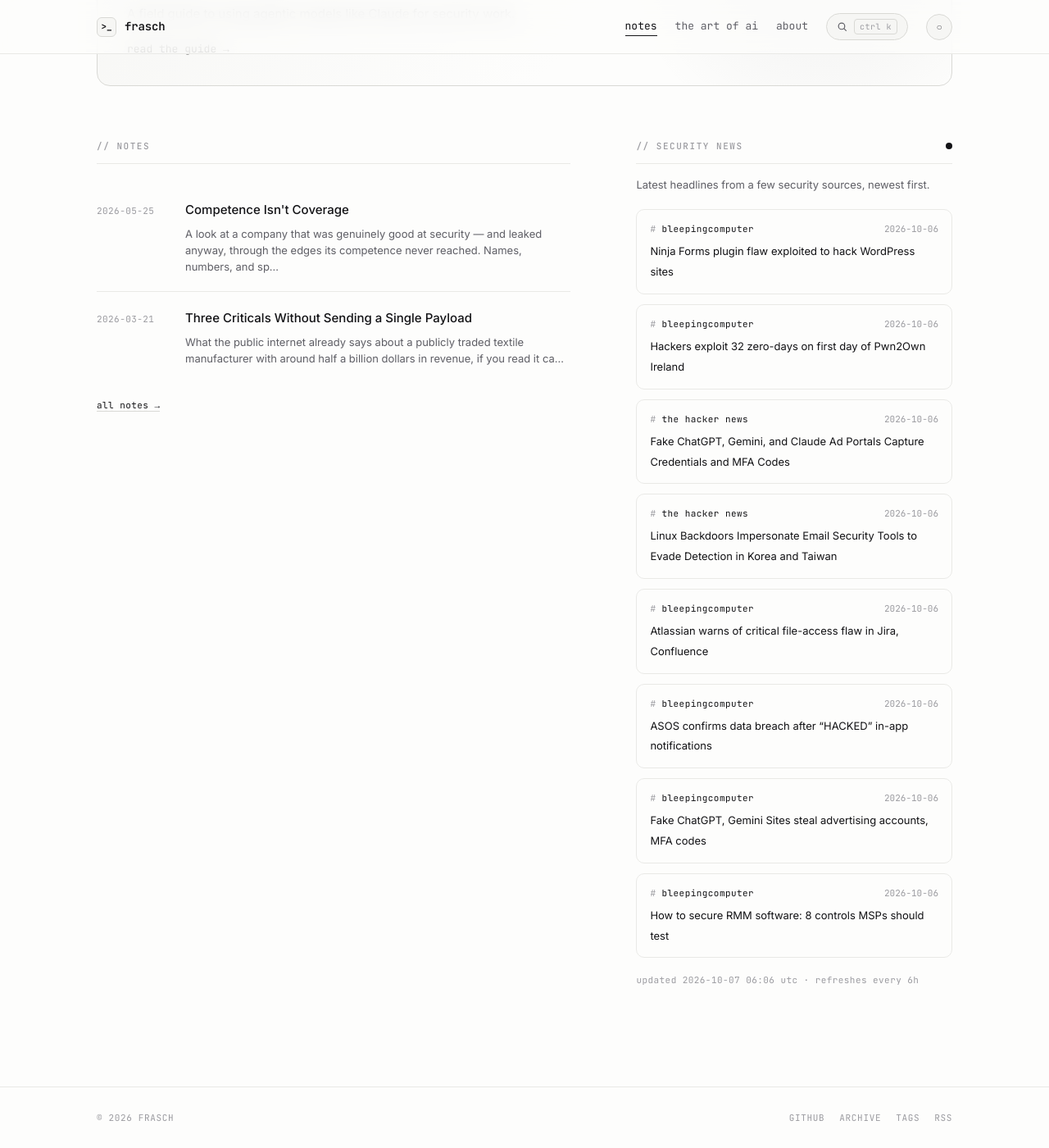
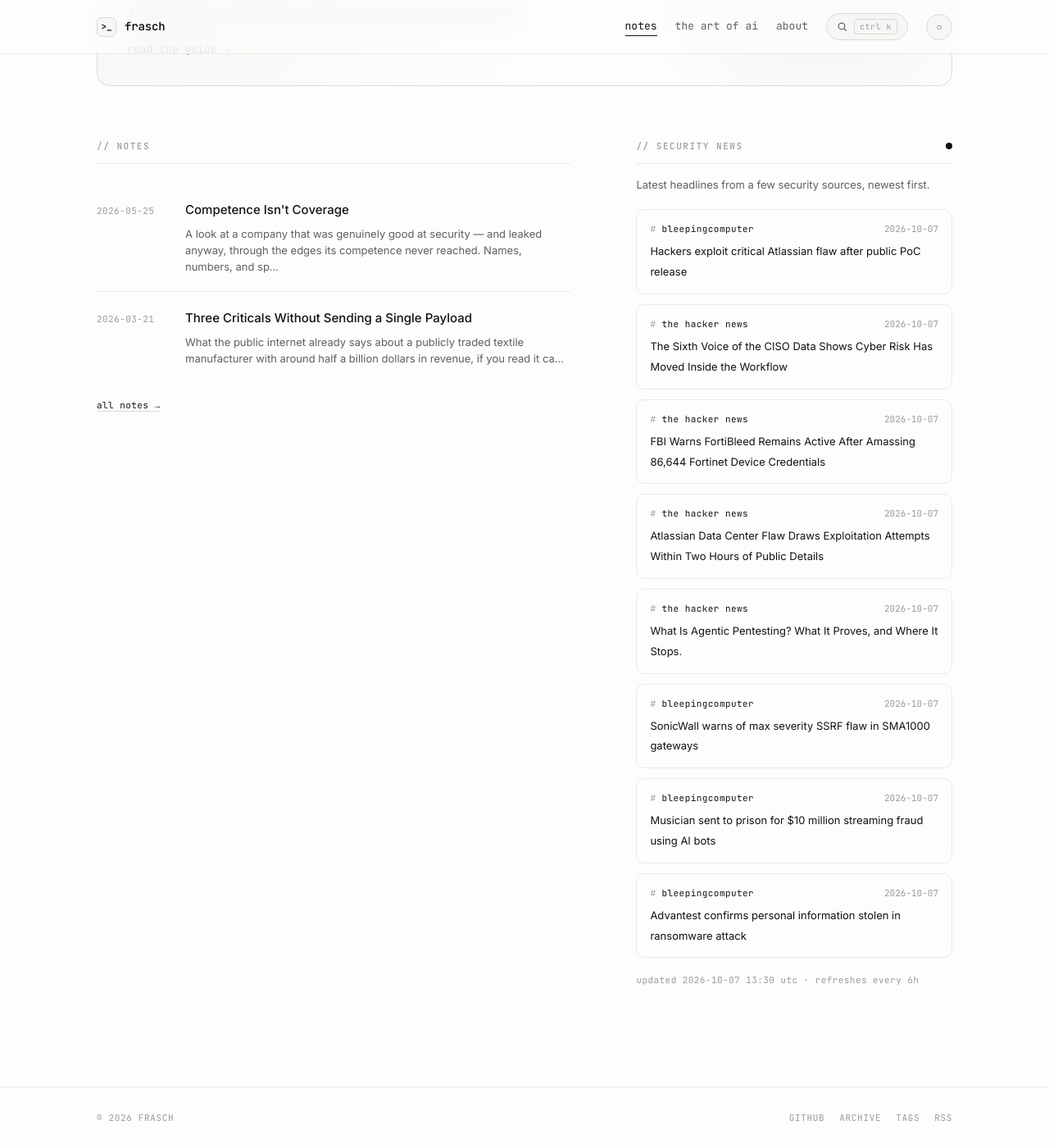
Before and after one commit to whoisfrasch/frasch, a Jekyll site: the page built from index.html, in a window 1280 px wide and 1400 px high, scrolled down 615 px. Shown: the whole window at 82% size. Built offline with Jekyll 4.4.1, drawn with Linux system fonts in a browser that asks for light colours.

Commit message:
Refresh security news feed

```diff
--- a/_data/news.json
+++ b/_data/news.json
@@ -1,53 +1,53 @@
 {
-  "updated": "2026-10-07T06:06:02Z",
+  "updated": "2026-10-07T13:30:51Z",
   "items": [
     {
       "source": "bleepingcomputer",
-      "title": "Ninja Forms plugin flaw exploited to hack WordPress sites",
-      "link": "https://www.bleepingcomputer.com/news/security/ninja-forms-plugin-flaw-exploited-to-hack-wordpress-sites/",
-      "date": "2026-10-06T21:00:27Z"
+      "title": "Hackers exploit critical Atlassian flaw after public PoC release",
+      "link": "https://www.bleepingcomputer.com/news/security/hackers-exploit-critical-atlassian-flaw-after-public-poc-release/",
+      "date": "2026-10-07T12:49:01Z"
+    },
+    {
+      "source": "the hacker news",
+      "title": "The Sixth Voice of the CISO Data Shows Cyber Risk Has Moved Inside the Workflow",
+      "link": "https://thehackernews.com/2026/10/the-sixth-voice-of-ciso-data-shows.html",
+      "date": "2026-10-07T11:57:05Z"
+    },
+    {
+      "source": "the hacker news",
+      "title": "FBI Warns FortiBleed Remains Active After Amassing 86,644 Fortinet Device Credentials",
+      "link": "https://thehackernews.com/2026/10/fbi-warns-fortibleed-remains-active.html",
+      "date": "2026-10-07T11:56:56Z"
+    },
+    {
+      "source": "the hacker news",
+      "title": "Atlassian Data Center Flaw Draws Exploitation Attempts Within Two Hours of Public Details",
+      "link": "https://thehackernews.com/2026/10/atlassian-data-center-flaw-draws.html",
+      "date": "2026-10-07T11:49:26Z"
+    },
+    {
+      "source": "the hacker news",
+      "title": "What Is Agentic Pentesting? What It Proves, and Where It Stops.",
+      "link": "https://thehackernews.com/2026/10/what-is-agentic-pentesting-what-it.html",
+      "date": "2026-10-07T11:42:24Z"
     },
     {
       "source": "bleepingcomputer",
-      "title": "Hackers exploit 32 zero-days on first day of Pwn2Own Ireland",
-      "link": "https://www.bleepingcomputer.com/news/security/hackers-exploit-32-zero-days-on-first-day-of-pwn2own-ireland/",
-      "date": "2026-10-06T19:21:53Z"
-    },
-    {
-      "source": "the hacker news",
-      "title": "Fake ChatGPT, Gemini, and Claude Ad Portals Capture Credentials and MFA Codes",
-      "link": "https://thehackernews.com/2026/10/fake-chatgpt-gemini-and-claude-ad.html",
-      "date": "2026-10-06T18:38:55Z"
-    },
-    {
-      "source": "the hacker news",
-      "title": "Linux Backdoors Impersonate Email Security Tools to Evade Detection in Korea and Taiwan",
-      "link": "https://thehackernews.com/2026/10/linux-backdoors-impersonate-email.html",
-      "date": "2026-10-06T18:24:25Z"
+      "title": "SonicWall warns of max severity SSRF flaw in SMA1000 gateways",
+      "link": "https://www.bleepingcomputer.com/news/security/sonicwall-warns-of-max-severity-ssrf-flaw-in-sma1000-gateways/",
+      "date": "2026-10-07T11:37:07Z"
     },
     {
       "source": "bleepingcomputer",
-      "title": "Atlassian warns of critical file-access flaw in Jira, Confluence",
-      "link": "https://www.bleepingcomputer.com/news/security/atlassian-warns-of-critical-file-access-flaw-in-jira-confluence/",
-      "date": "2026-10-06T17:34:59Z"
+      "title": "Musician sent to prison for $10 million streaming fraud using AI bots",
+      "link": "https://www.bleepingcomputer.com/news/security/musician-gets-18-months-in-prison-for-10-million-streaming-fraud-using-ai-bots/",
+      "date": "2026-10-07T10:35:15Z"
     },
     {
       "source": "bleepingcomputer",
-      "title": "ASOS confirms data breach after “HACKED” in-app notifications",
-      "link": "https://www.bleepingcomputer.com/news/security/asos-confirms-data-breach-after-hacked-in-app-notifications/",
-      "date": "2026-10-06T16:33:54Z"
-    },
-    {
-      "source": "bleepingcomputer",
-      "title": "Fake ChatGPT, Gemini Sites steal advertising accounts, MFA codes",
-      "link": "https://www.bleepingcomputer.com/news/security/fake-chatgpt-gemini-sites-steal-advertising-accounts-mfa-codes/",
-      "date": "2026-10-06T15:16:44Z"
-    },
-    {
-      "source": "bleepingcomputer",
-      "title": "How to secure RMM software: 8 controls MSPs should test",
-      "link": "https://www.bleepingcomputer.com/news/security/how-to-secure-rmm-software-8-controls-msps-should-test/",
-      "date": "2026-10-06T14:00:10Z"
+      "title": "Advantest confirms personal information stolen in ransomware attack",
+      "link": "https://www.bleepingcomputer.com/news/security/advantest-confirms-personal-information-stolen-in-ransomware-attack/",
+      "date": "2026-10-07T10:27:52Z"
     }
   ]
 }
```
